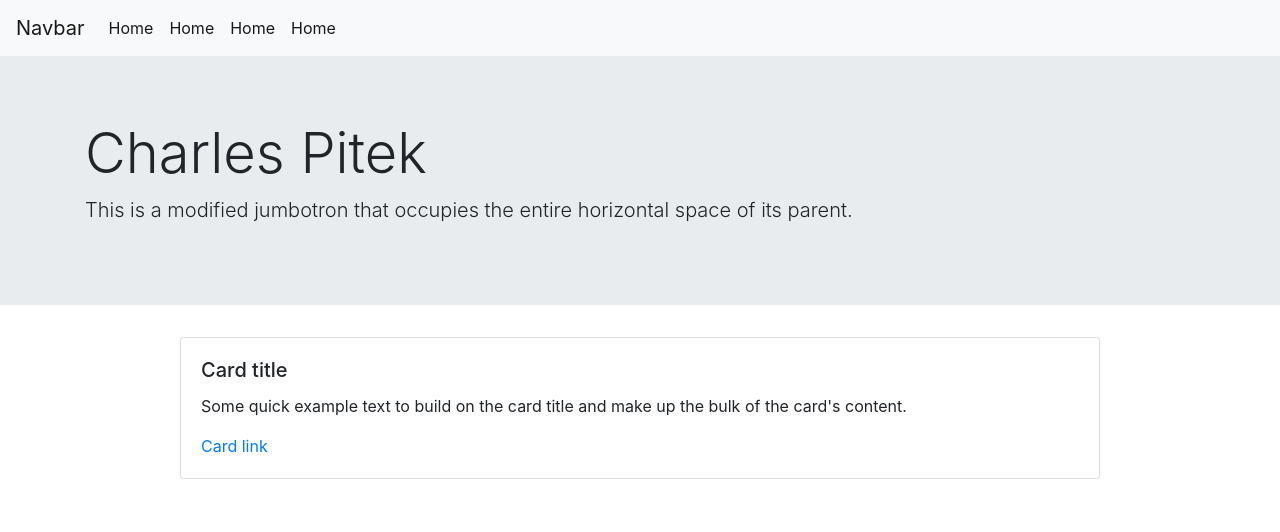
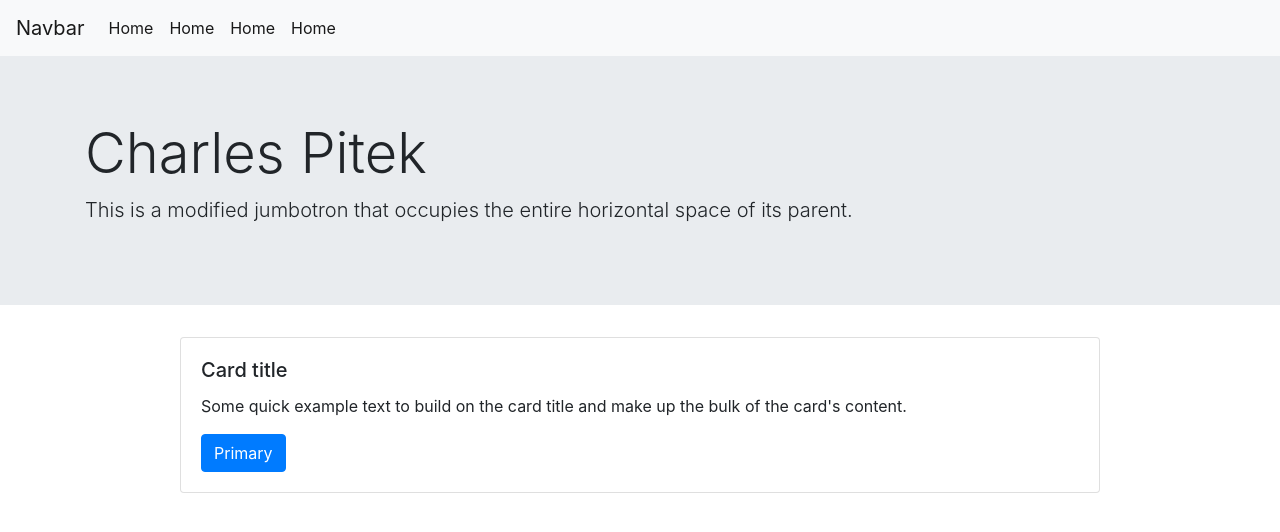
Before and after one commit to pitekcharles/Portfolio, a React (Create React App) app: page / in a window 1280 px wide. Shown: the top 532 px of the page. Built offline with nearby package versions, Linux system fonts and the light colour scheme.

Commit message:
created button component and added it to the card wrapper

```diff
--- /dev/null
+++ b/src/Components/Button/index.js
@@ -0,0 +1,9 @@
+import React from "react";
+
+function Button() {
+    return (
+        <button type="button" class="btn btn-primary">Primary</button>
+    );
+}
+
+export default Button;
--- a/src/Components/CardWrapper/index.js
+++ b/src/Components/CardWrapper/index.js
@@ -2,6 +2,7 @@ import React from "react";
 import CardTitle from "../CardTitle";
 import CardText from "../CardText";
 import CardLink from "../CardLink";
+import Button from "../Button";
 
 function CardWrapper() {
     return (
@@ -9,7 +10,8 @@ function CardWrapper() {
             <div class="card-body">
                 <CardTitle />
                 <CardText />
-                <CardLink />
+                <Button />
+                {/* <CardLink /> */}
             </div>
         </div>
     )
```
